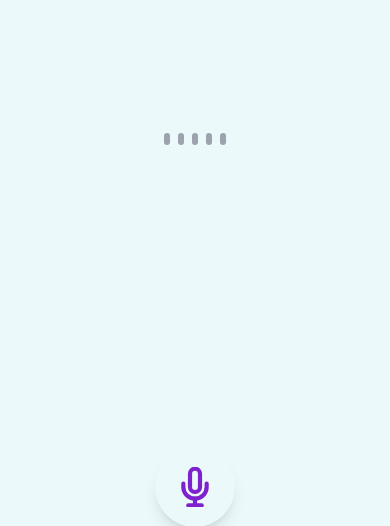
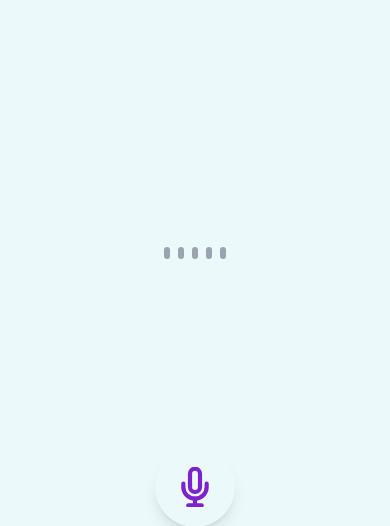
Before and after one commit to DavidHITL/attune, a React (Vite) app: page / in a window 390 px wide. Shown: the part 202-728 px from the top of the page. Built offline with nearby package versions, Linux system fonts and the light colour scheme.

Commit message:
Fix: Voice activity indicator regression
Fixes the voice activity indicator, which was malfunctioning after the card design removal. The indicator was not smoothly tracking speech transitions and sometimes became unresponsive or disappeared.

```diff
--- a/src/components/RealtimeChat.tsx
+++ b/src/components/RealtimeChat.tsx
@@ -1,3 +1,4 @@
+
 import React, { useState, useEffect, useRef } from 'react';
 import { toast } from '@/components/ui/use-toast';
 import { RealtimeChat as RealtimeChatClient } from '@/utils/RealtimeAudio';
@@ -121,12 +122,12 @@ const RealtimeChat: React.FC = () => {
 
   return (
     <div className="flex flex-col h-full">
-      {/* Visualization */}
-      <div className="text-center mb-8 mt-8">
+      {/* Voice activity visualization - always visible with fixed position */}
+      <div className="flex flex-col items-center justify-center flex-grow">
         {/* Voice activity indicator - always visible, but larger when connected */}
-        <div className="flex justify-center mt-4">
+        <div className="flex justify-center items-center my-8 h-32">
           {isConnected ? (
-            <div className="scale-150 transform">
+            <div className="scale-150 transform transition-all duration-300">
               <VoiceActivityIndicator state={voiceActivityState} />
             </div>
           ) : (
--- a/src/pages/Index.tsx
+++ b/src/pages/Index.tsx
@@ -12,7 +12,7 @@ const Index = () => {
       <div className="flex-1 flex flex-col items-center w-full max-w-4xl">
         <AttuneLogo />
 
-        <div className="w-full mt-10 h-[500px] max-h-[60vh]">
+        <div className="w-full mt-10 h-[500px] max-h-[60vh] flex flex-col">
           <RealtimeChat />
         </div>
       </div>
```
